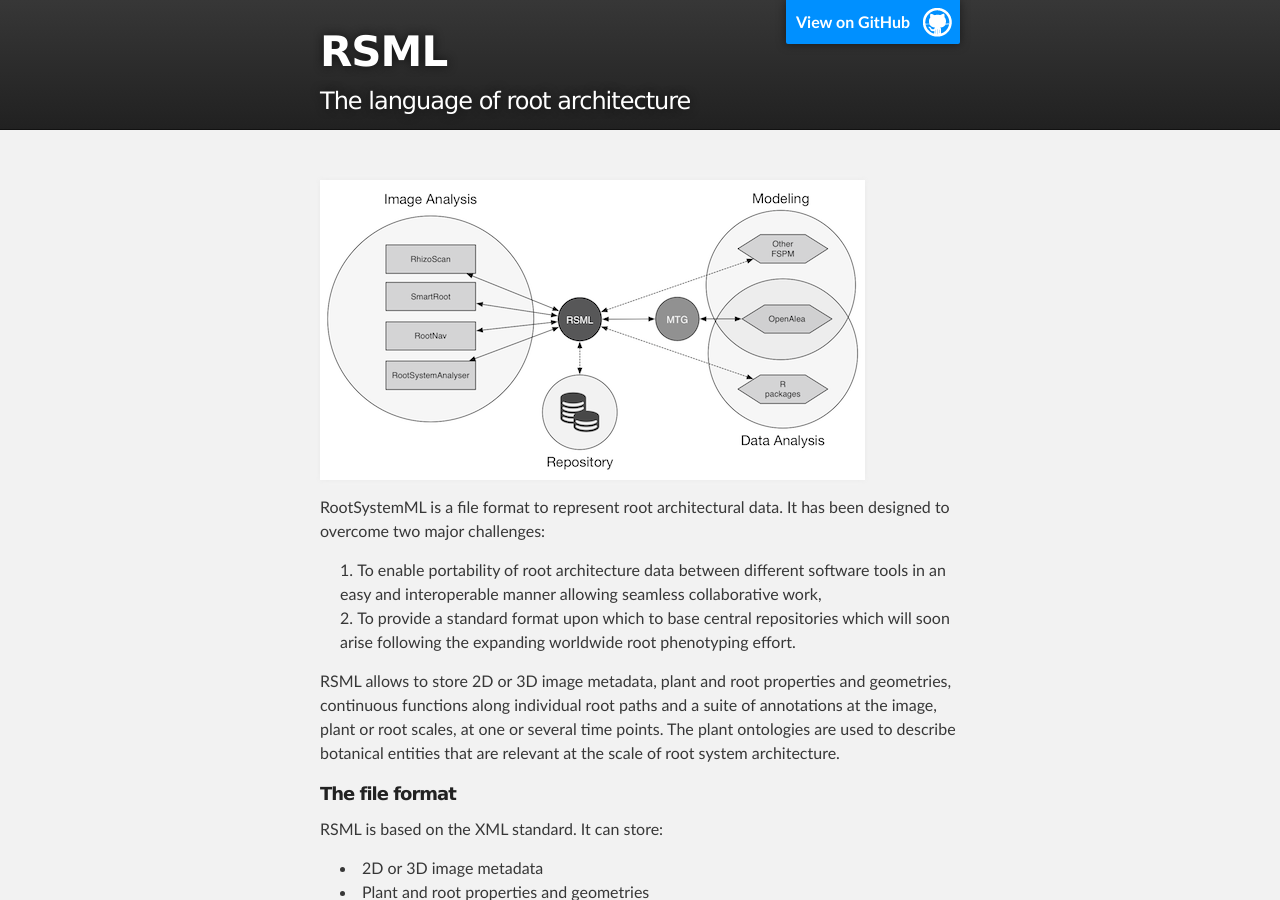
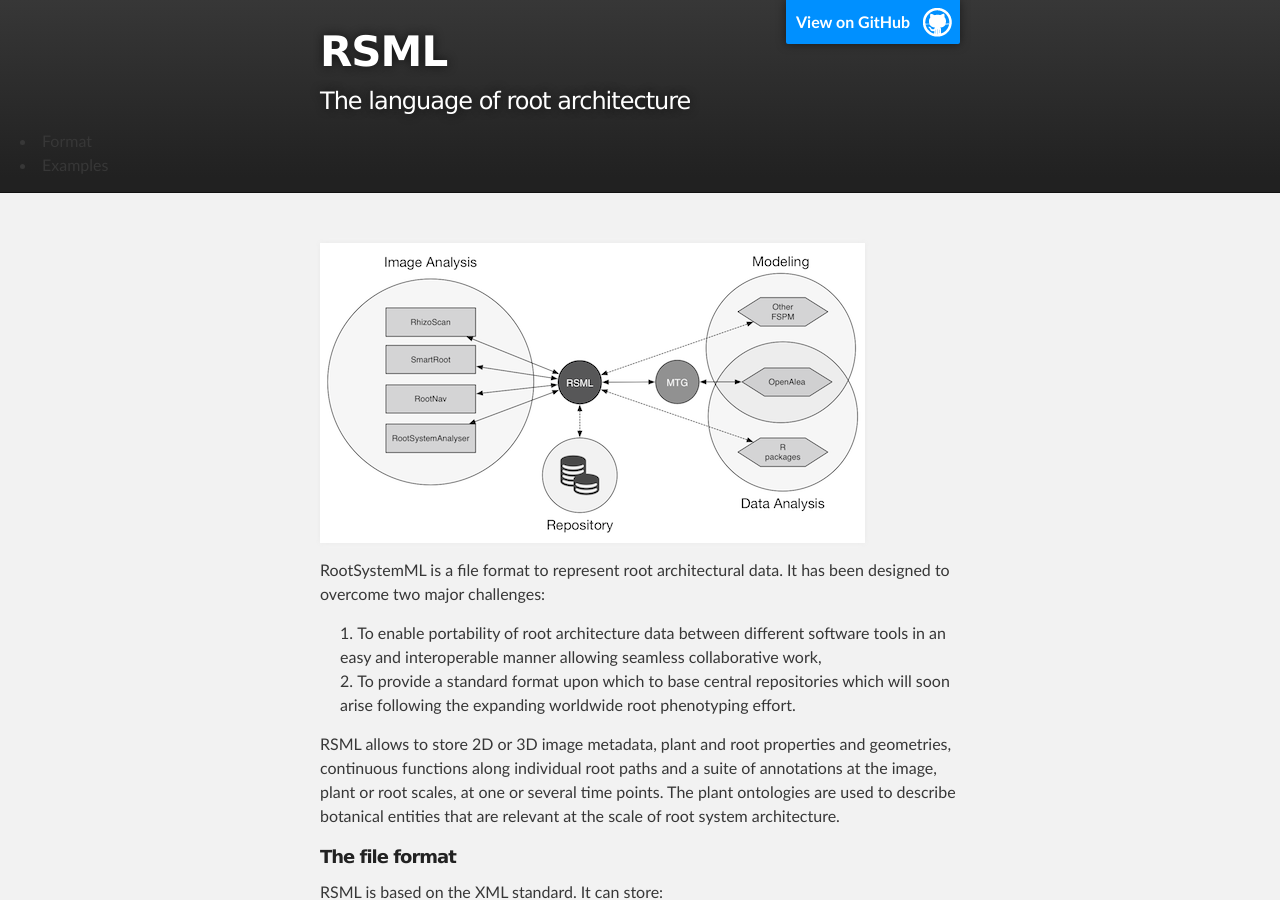
Before and after one commit to RootSystemML/RootSystemML.github.io, a Jekyll site: the page built from index.md, in a window 1280 px wide and 900 px high. Built offline with Jekyll 4.4.1, drawn with Linux system fonts in a browser that asks for light colours.

Commit message:
added menu

```diff
--- a/_layouts/default.html
+++ b/_layouts/default.html
@@ -24,6 +24,10 @@
           <h3 id="project_tagline">The language of root architecture</h3>
 
         </header>
+        <ul id="menu_top">
+        <li>Format</li>
+        <li>Examples</li>
+        <ul>
     </div>
 
     <!-- MAIN CONTENT -->
```
